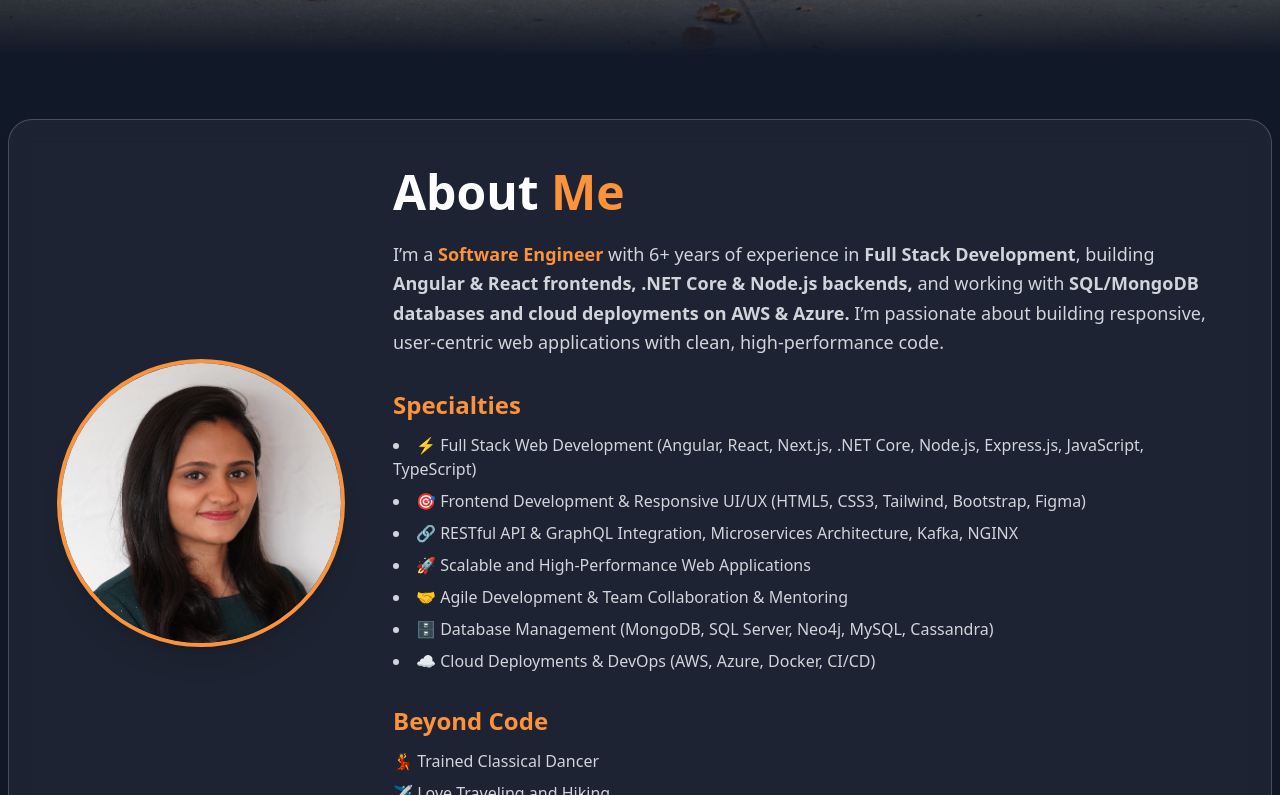
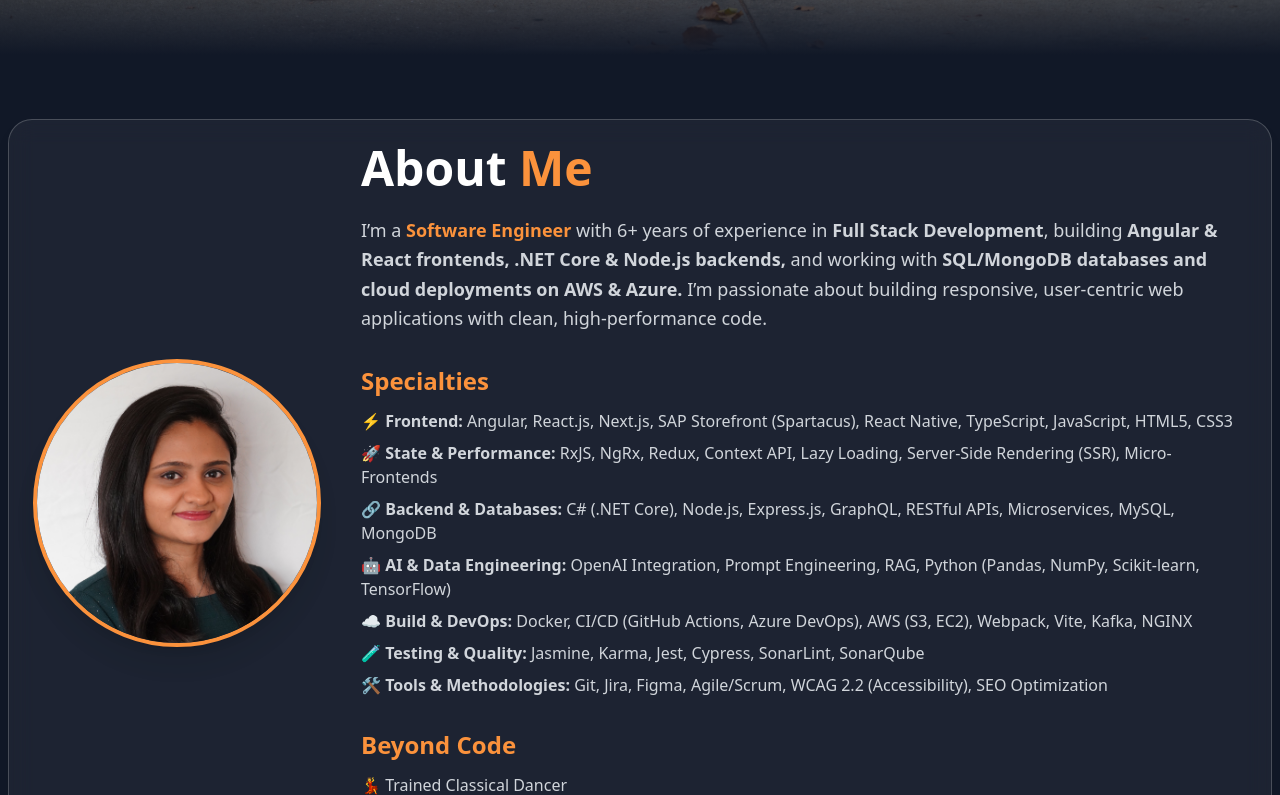
Before and after one commit to poojavelu/poojavelu.github.io, a Next.js app: page / in a window 1280 px wide. Shown: the part 745-1540 px from the top of the page. Built offline with nearby package versions, Linux system fonts and the light colour scheme.

Commit message:
resume update

```diff
--- a/src/components/About.tsx
+++ b/src/components/About.tsx
@@ -11,7 +11,7 @@ export default function About() {
     >
       {/* 💬 Content */}
       <motion.div
-        className="max-w-7xl w-full flex flex-col md:flex-row items-center gap-12 p-12 bg-white/5 backdrop-blur-md shadow-lg rounded-3xl border border-white/20"
+        className="max-w-7xl w-full flex flex-col md:flex-row items-center gap-10 p-6 bg-white/5 backdrop-blur-md shadow-lg rounded-3xl border border-white/20"
         initial="hidden"
         whileInView="visible"
         transition={{ staggerChildren: 0.3 }}
@@ -80,18 +80,28 @@ export default function About() {
             <h3 className="text-2xl font-semibold text-orange-400 mb-3">
               Specialties
             </h3>
-            <ul className="list-disc list-inside text-gray-300 space-y-2">
+            <ul className="list-none text-gray-300 space-y-2">
               <li>
-                ⚡ Full Stack Web Development (Angular, React, Next.js, .NET Core, Node.js, Express.js, JavaScript, TypeScript)
+                ⚡ <strong>Frontend:</strong> Angular, React.js, Next.js, SAP Storefront (Spartacus), React Native, TypeScript, JavaScript, HTML5, CSS3
               </li>
               <li>
-              🎯 Frontend Development & Responsive UI/UX (HTML5, CSS3, Tailwind, Bootstrap, Figma)
+                🚀 <strong>State & Performance:</strong> RxJS, NgRx, Redux, Context API, Lazy Loading, Server-Side Rendering (SSR), Micro-Frontends
               </li>
-              <li>🔗 RESTful API & GraphQL Integration, Microservices Architecture, Kafka, NGINX</li>
-              <li>🚀 Scalable and High-Performance Web Applications</li>
-              <li>🤝 Agile Development & Team Collaboration & Mentoring</li>
-              <li>🗄️ Database Management (MongoDB, SQL Server, Neo4j, MySQL, Cassandra)</li>
-              <li>☁️ Cloud Deployments & DevOps (AWS, Azure, Docker, CI/CD)</li>
+              <li>
+                🔗 <strong>Backend & Databases:</strong> C# (.NET Core), Node.js, Express.js, GraphQL, RESTful APIs, Microservices, MySQL, MongoDB
+              </li>
+              <li>
+                🤖 <strong>AI & Data Engineering:</strong> OpenAI Integration, Prompt Engineering, RAG, Python (Pandas, NumPy, Scikit-learn, TensorFlow)
+              </li>
+              <li>
+                ☁️ <strong>Build & DevOps:</strong> Docker, CI/CD (GitHub Actions, Azure DevOps), AWS (S3, EC2), Webpack, Vite, Kafka, NGINX
+              </li>
+              <li>
+                🧪 <strong>Testing & Quality:</strong> Jasmine, Karma, Jest, Cypress, SonarLint, SonarQube
+              </li>
+              <li>
+                🛠️ <strong>Tools & Methodologies:</strong> Git, Jira, Figma, Agile/Scrum, WCAG 2.2 (Accessibility), SEO Optimization
+              </li>
             </ul>
           </motion.div>
 
--- a/src/components/Resume.tsx
+++ b/src/components/Resume.tsx
@@ -34,10 +34,13 @@ export default function Resume() {
               <p className="text-gray-400">May 2025 – Aug 2025 · Sunnyvale, CA</p>
               <ul className="list-disc list-inside text-gray-300 mt-2 space-y-2">
                 <li>
-                Developed the Book a Meeting feature from scratch using Next.js, React.js, Node.js, Figma and integrating backend APIs.
+                Architected and deployed a full-stack intelligent scheduling system using React.js, Next.js and Node.js.
                 </li>
                 <li>
-                Revamped UI components, optimized backend processes, and integrated AI services to enhance user experience.
+                Integrated OpenAI-compatible APIs to parse user intent and automate meeting agendas, reducing scheduling friction.
+                </li>
+                <li>
+                Refactored legacy codebase to React/Server-Side Rendering, improving First Input Delay by 30% through modernization.
                 </li>
               </ul>
             </div>
@@ -46,41 +49,61 @@ export default function Resume() {
               Software Engineer – Cognizant Technology Solutions
               </h4>
               <p className="text-gray-400">Clients: Johnson & Johnson, Sanofi  |  Jul 2021 – Apr 2023 · Chennai, India</p>
-              <ul className="list-disc list-inside text-gray-300 mt-2 space-y-2">
-                <li>
-                Developed responsive web apps using Angular, JavaScript, and Spartacus framework.
-                </li>
-                <li>
-                Led frontend development for modules like cart, checkout, and place order.
-                </li>
-                <li>
-                Performed high-level design, performance optimization, and business requirement analysis.
-                </li>
-                <li>
-                Mentored 3 junior developers; managed sprint planning and API integration using Agile practices.
-                </li>
-                <li>
-                Created dashboards and conducted RCA and UAT reporting for project stakeholders.
-                </li>
+              <ul className="list-disc list-outside ml-5 text-gray-300 mt-2 space-y-2">
+              <li>Architected and delivered B2B e-commerce platforms using Angular and SAP Storefront (Spartacus).
+                </li><li>
+Engineered the frontend for J&J Customer Connect, a high-traffic B2B e-commerce portal serving 20,000+ monthly users.
+</li><li>
+Configured CMS components and customized OOTB features to implement a responsive user experience across all devices.
+</li><li>
+Spearheaded the zero-to-one development of critical cart, checkout, and order modules for VaccineShoppe portal, guiding a squad of 4 developers to deliver robust, full-cycle solutions.
+</li><li>
+Architected complex global state management using NgRx and RxJS to handle B2B cart and checkout flows, ensuring data consistency across sessions and reducing redundant API calls by 40%.
+</li><li>
+Achieved a 25% reduction in page load time by implementing lazy loading, image optimization, and change detection strategies.
+</li><li>
+Integrated and maintained multiple payment gateways, ensuring compliance and reliable processing for high-value orders.
+</li><li>
+Pioneered the adoption of Headless Commerce and implemented a scalable internationalization architecture.
+</li><li>
+Mentored 3 new hires and conducted ~50 technical interviews, scaling the engineering team and establishing coding standards.
+</li><li>
+Planned Agile sprints and managed Jira backlogs, coordinating API contracts with SAP Hybris teams for seamless integration.
+</li>
               </ul>
             </div>
             <div>
               <h4 className="text-xl font-semibold text-white">
               Software Developer – Accenture Services Pvt. Ltd.
               </h4>
-              <p className="text-gray-400">Projects: RIAD, MyWizard Resource Management  |  Jul 2021 – Apr 2023 · Chennai, India</p>
-              <ul className="list-disc list-inside text-gray-300 mt-2 space-y-2">
+              <p className="text-gray-400">Projects: RIAD, MyWizard Resource Management  |  Jul 2018 – Jun 2021 · Chennai, India</p>
+              <ul className="list-disc list-outside ml-5 text-gray-300 mt-2 space-y-2">
                 <li>
-                Built SPAs using Angular, .NET Core, C#, MongoDB, and SQL Server.
+                Architected and developed interactive <strong>Angular</strong> SPAs for <strong>Risk, Issues, Actions, and Decisions</strong>, later unifying them into a single platform using a <strong>micro-frontend</strong> architecture.
                 </li>
                 <li>
-                Designed and implemented responsive UIs using HTML5, CSS, and Bootstrap.
+                Developed and integrated backend business logic and <strong>REST APIs</strong> in <strong>C#/.NET Core</strong>, persisted data in <strong>MongoDB</strong> and <strong>SQL Server</strong>, and delivered releases via automated <strong>CI/CD</strong> pipelines.
                 </li>
                 <li>
-                Provided backend support and migrated legacy systems from SharePoint to ASP.NET MVC.
+                Built interactive dashboards and data visualizations using <strong>D3.js charts</strong> to highlight risk trends and status metrics.
                 </li>
                 <li>
-                Participated in cross-team sprint ceremonies and contributed to CI/CD via Azure DevOps.
+                Created and maintained <strong>Jasmine/Karma unit tests</strong> for critical UI flows to prevent regressions and improve release confidence.
+                </li>
+                <li>
+                Built onboarding/offboarding and resource allocation workflows using the <strong>MERN stack (MongoDB, Express.js, React, Node.js)</strong> with responsive, form-driven UI.
+                </li>
+                <li>
+                Developed <strong>Node.js/Express REST APIs</strong> and designed <strong>MongoDB schemas with indexing</strong> for employee lifecycle workflows, validations, status tracking, and improved query performance.
+                </li>
+                <li>
+                Built reusable React components and state management for multi-step onboarding forms, improving maintainability.
+                </li>
+                <li>
+                Integrated frontend and backend with secure role-based <strong>authentication/authorization</strong> and consistent error handling.
+                </li>
+                <li>
+                Led re-platforming of the Mobilization Management application from SharePoint to ASP.NET MVC.
                 </li>
               </ul>
             </div>
```
Also changed, not shown: 1 other file (tests, documents, lock files or other folders).
